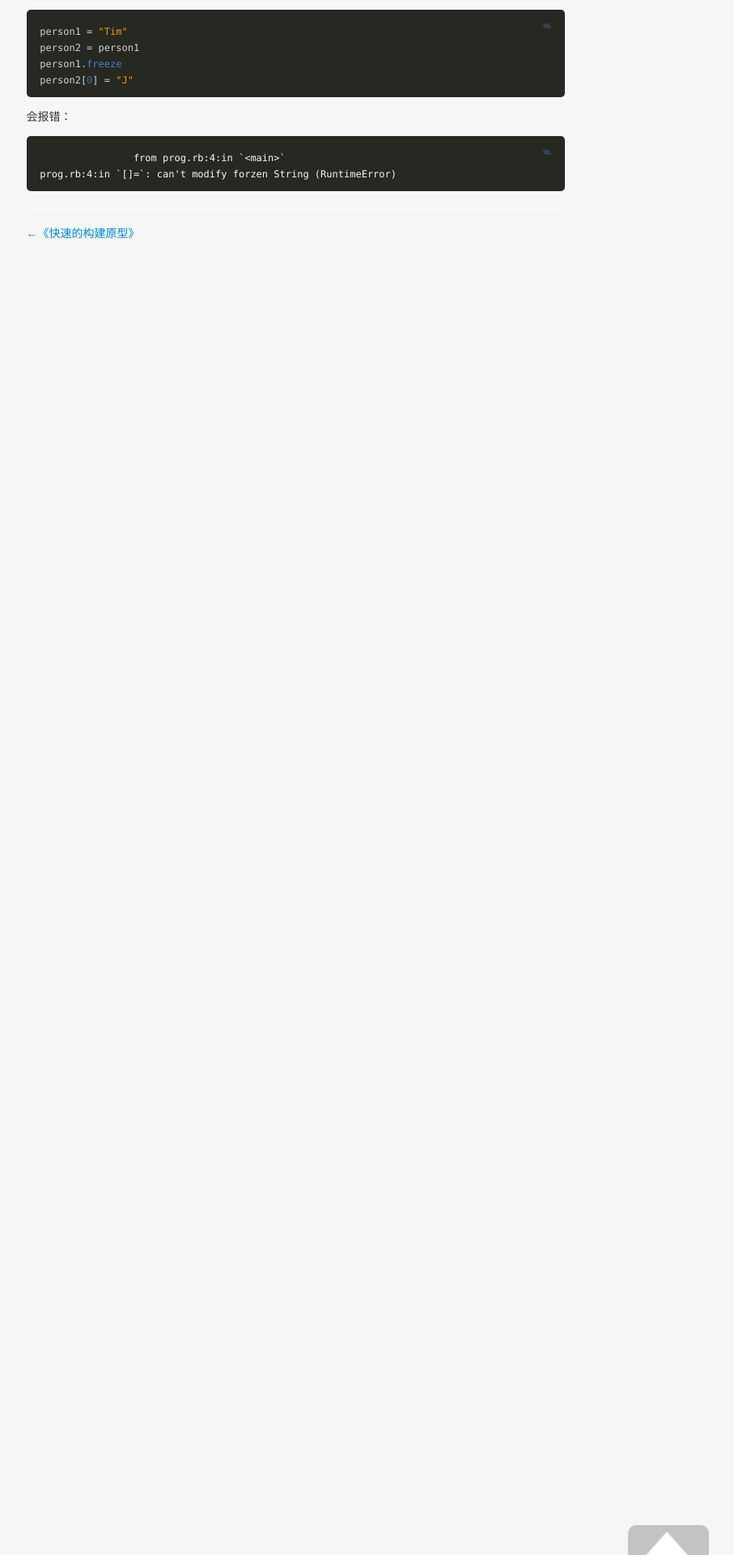
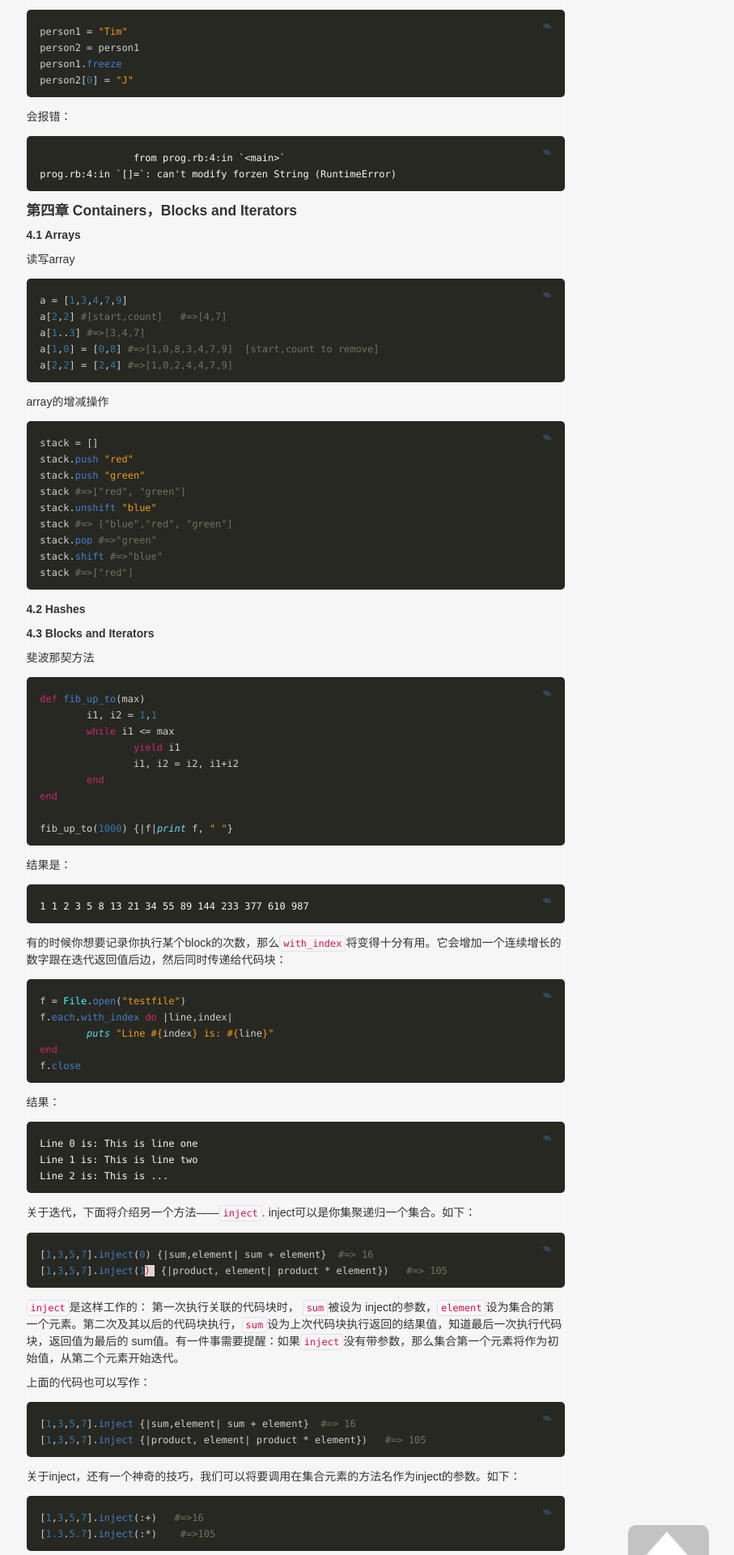
Before and after one commit to apprentice1988/apprentice1988.github.com, a Jekyll site: the page built from _posts/2013-09-09-Facets-of-Ruby.md, in a window 1280 px wide. Shown: the part 2898-4818 px from the top of the page at 81% size, without its empty margins (304-1211 px from the left). Built offline with Jekyll 4.4.1, drawn with Linux system fonts in a browser that asks for light colours; Markdown is read by kramdown in place of the engine named in the settings; comment, search, counter and statistics services are not loaded; some of the changed text lies outside the part shown.

Commit message:
new post

````diff
--- a/_posts/2013-09-09-Facets-of-Ruby.md
+++ b/_posts/2013-09-09-Facets-of-Ruby.md
@@ -154,3 +154,92 @@ person2[0] = "J"
 		from prog.rb:4:in `<main>`
 prog.rb:4:in `[]=`: can't modify forzen String (RuntimeError)
 ```
+
+####第四章 Containers，Blocks and Iterators
+#####4.1 Arrays
+读写array
+
+```ruby
+a = [1,3,4,7,9]
+a[2,2] #[start,count]   #=>[4,7]
+a[1..3] #=>[3,4,7]
+a[1,0] = [0,8] #=>[1,0,8,3,4,7,9]  [start,count to remove]
+a[2,2] = [2,4] #=>[1,0,2,4,4,7,9]
+```
+
+array的增减操作
+
+```ruby
+stack = []
+stack.push "red"
+stack.push "green"
+stack #=>["red", "green"]
+stack.unshift "blue"
+stack #=> ["blue","red", "green"]
+stack.pop #=>"green"
+stack.shift #=>"blue"
+stack #=>["red"]
+```
+
+#####4.2 Hashes
+
+#####4.3 Blocks and Iterators
+斐波那契方法
+
+```ruby
+def fib_up_to(max)
+	i1, i2 = 1,1
+	while i1 <= max
+		yield i1
+		i1, i2 = i2, i1+i2
+	end
+end
+
+fib_up_to(1000) {|f|print f, " "}
+```
+结果是：
+```
+1 1 2 3 5 8 13 21 34 55 89 144 233 377 610 987
+```
+
+有的时候你想要记录你执行某个block的次数，那么`with_index`将变得十分有用。它会增加一个连续增长的数字跟在迭代返回值后边，然后同时传递给代码块：
+
+```ruby
+f = File.open("testfile")
+f.each.with_index do |line,index|
+	puts "Line #{index} is: #{line}"
+end
+f.close
+```
+结果：
+
+```
+Line 0 is: This is line one
+Line 1 is: This is line two
+Line 2 is: This is ...
+```
+
+关于迭代，下面将介绍另一个方法——`inject`. inject可以是你集聚递归一个集合。如下：
+
+```ruby
+[1,3,5,7].inject(0) {|sum,element| sum + element}  #=> 16
+[1,3,5,7].inject(1） {|product, element| product * element})   #=> 105
+```
+
+`inject`是这样工作的： 第一次执行关联的代码块时， `sum`被设为 inject的参数，`element`设为集合的第一个元素。第二次及其以后的代码块执行，`sum`设为上次代码块执行返回的结果值，知道最后一次执行代码块，返回值为最后的	sum值。有一件事需要提醒：如果`inject`没有带参数，那么集合第一个元素将作为初始值，从第二个元素开始迭代。
+
+上面的代码也可以写作：
+
+```ruby
+[1,3,5,7].inject {|sum,element| sum + element}  #=> 16
+[1,3,5,7].inject {|product, element| product * element})   #=> 105
+```
+
+关于inject，还有一个神奇的技巧，我们可以将要调用在集合元素的方法名作为inject的参数。如下：
+
+```ruby
+[1,3,5,7].inject(:+)   #=>16
+[1.3.5.7].inject(:*)    #=>105
+```
+
+之所以可以如上写代码，是因为加法和乘法是简单的数字方法，加上冒号是其变成相应的symbol。
````
